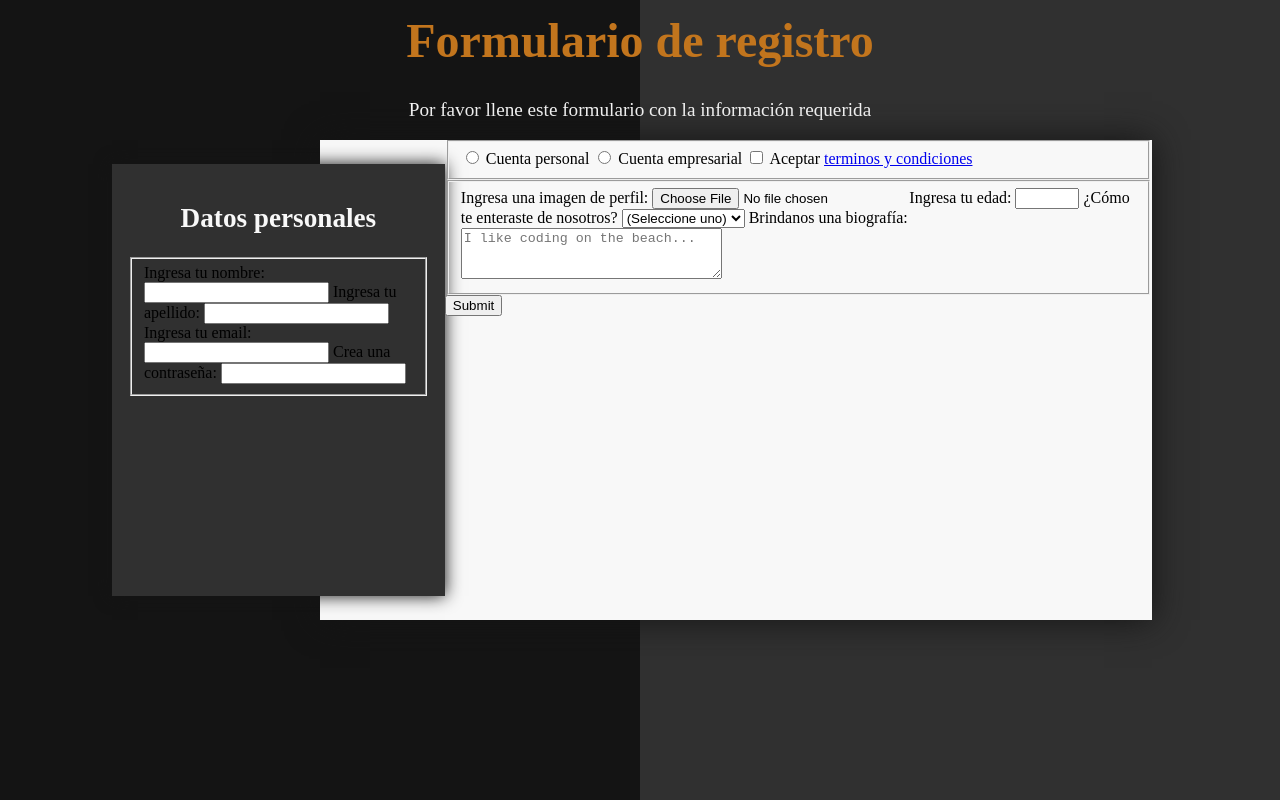
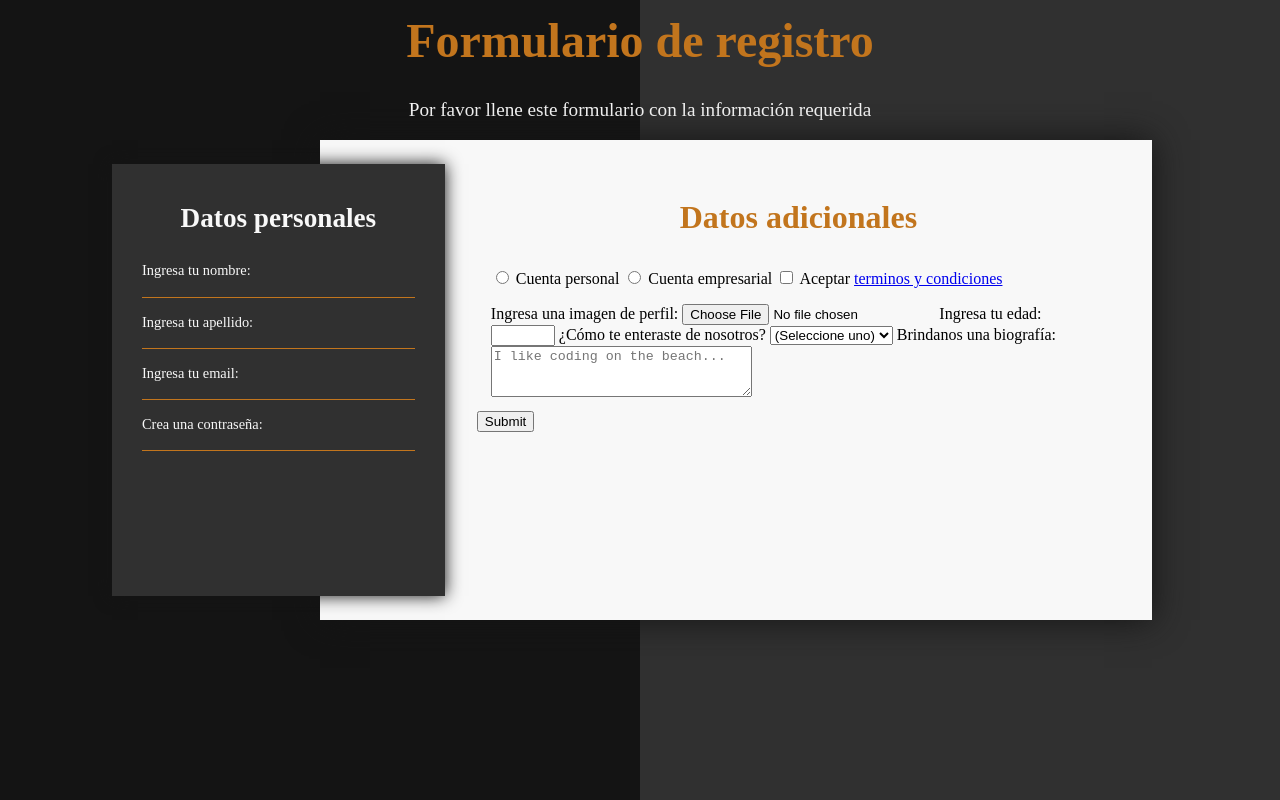
Before and after one commit to styp07/CSS---JS, a plain HTML site: page 2022/PROYECTOS/3__REGISTRO/index.html in a window 1280 px wide. Drawn offline with Linux system fonts and the light colour scheme.

Commit message:
Add styles personal dates

```diff
--- a/2022/PROYECTOS/3__REGISTRO/index.html
+++ b/2022/PROYECTOS/3__REGISTRO/index.html
@@ -18,20 +18,21 @@
             <h2 class="subtitle subtitle--white">
                 Datos personales
             </h2>
-          <fieldset>
-            <label
-              >Ingresa tu nombre: <input type="text" name="first-name" required
+          <fieldset class="fieldset">
+            <label class="personal__label"
+              >Ingresa tu nombre: </label>
+              <input type="text" name="first-name" required class="personal__input"
+            />
+            <label class="personal__label"
+              >Ingresa tu apellido:
+              <input type="text" name="last-name" required class="personal__input"
             /></label>
-            <label
-              >Ingresa tu apellido:
-              <input type="text" name="last-name" required
+            <label class="personal__label"
+              >Ingresa tu email: <input type="email" name="email" required class="personal__input"
             /></label>
-            <label
-              >Ingresa tu email: <input type="email" name="email" required
-            /></label>
-            <label
+            <label class="personal__label"
               >Crea una contraseña:
-              <input
+              <input class="personal__input"
                 type="password"
                 name="password"
                 pattern="[a-z0-5]{8,}"
@@ -40,7 +41,10 @@
           </fieldset>
         </div>
         <div class="set__secundario">
-          <fieldset>
+            <h2 class="subtitle subtitle--orange">
+                Datos adicionales
+            </h2>
+          <fieldset class="fieldset">
             <label
               ><input type="radio" name="account-type" class="inline" /> Cuenta
               personal</label
@@ -57,7 +61,7 @@
               >
             </label>
           </fieldset>
-          <fieldset>
+          <fieldset class="fieldset">
             <label
               >Ingresa una imagen de perfil: <input type="file" name="file"
             /></label>
--- a/2022/PROYECTOS/3__REGISTRO/styles.css
+++ b/2022/PROYECTOS/3__REGISTRO/styles.css
@@ -11,7 +11,7 @@ body{
     position: relative;
     min-height: 100vh;
     background-color: rgb(48, 48, 48);
-    z-index: -10;
+    z-index: 10;
 }
 
 .main::before{
@@ -22,7 +22,7 @@ body{
     width: 50%;
     height: 100vh;
     background-color: rgb(20, 20, 20);
-    z-index: -1;
+    z-index: -10;
 }
 
 .title{
@@ -49,6 +49,7 @@ body{
     height: 30rem;
     background-color: rgb(248, 248, 248);
     box-shadow: 0px 0px 2rem rgb(20, 20, 20);
+    z-index: 10;
 }
 
 .set__principal{
@@ -63,6 +64,7 @@ body{
 }
 
 .set__secundario{
+    padding: 2rem;
     position: absolute;
     top: 0;
     right: 0;
@@ -73,5 +75,37 @@ body{
 .subtitle{
     text-align: center;
     font-size: 1.7em;
+}
+
+.subtitle--white{
     color: rgb(248, 248, 248);
 }
+
+.subtitle--orange{
+    color: rgb(194, 117, 29);
+    font-size: 2em;
+}
+
+.fieldset{
+    border: none;
+}
+
+.personal__label{
+    display: block;
+    width: 100%;
+    color: rgb(248, 248, 248);
+    font-size: .9em;
+}
+
+.personal__input{
+    width: 100%;
+    height: 1rem;
+    border: none;
+    border-bottom: .1rem solid rgb(194, 117, 29);
+    background-color: rgb(48, 48, 48);
+    z-index: 10;
+    margin-bottom: 1rem;
+    outline: none;
+    color: rgb(248, 248, 248);
+    font-size: .7em;
+}
```
